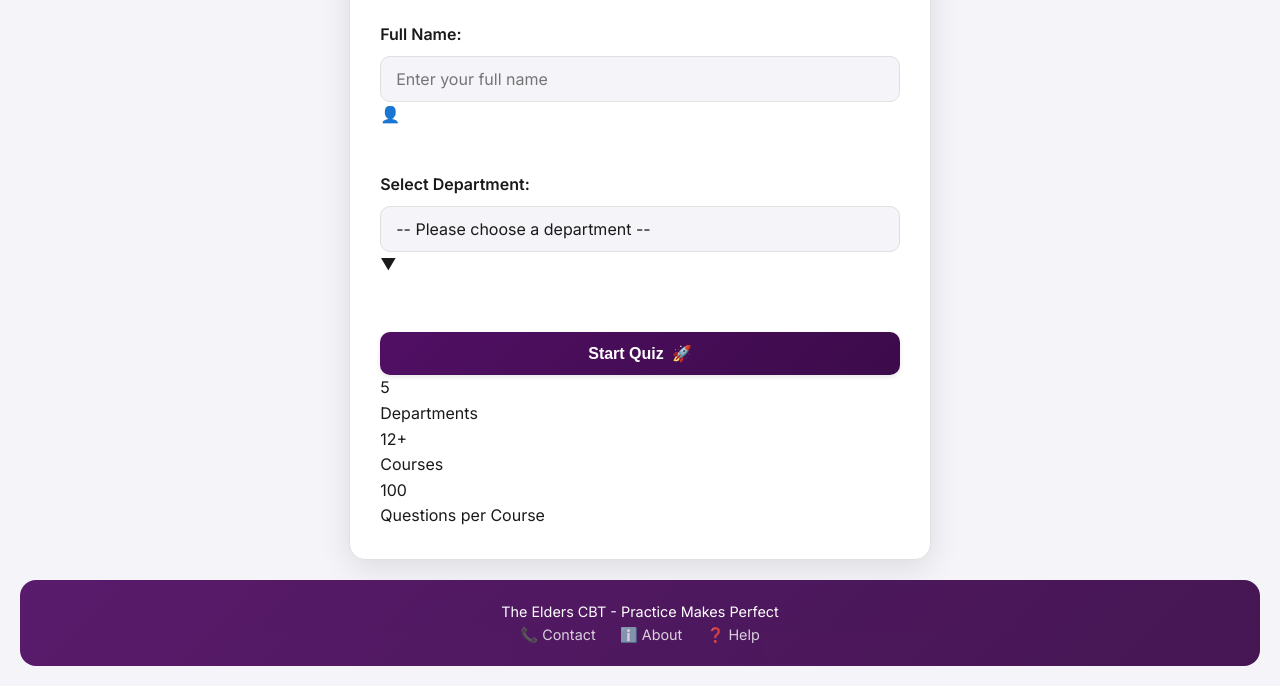
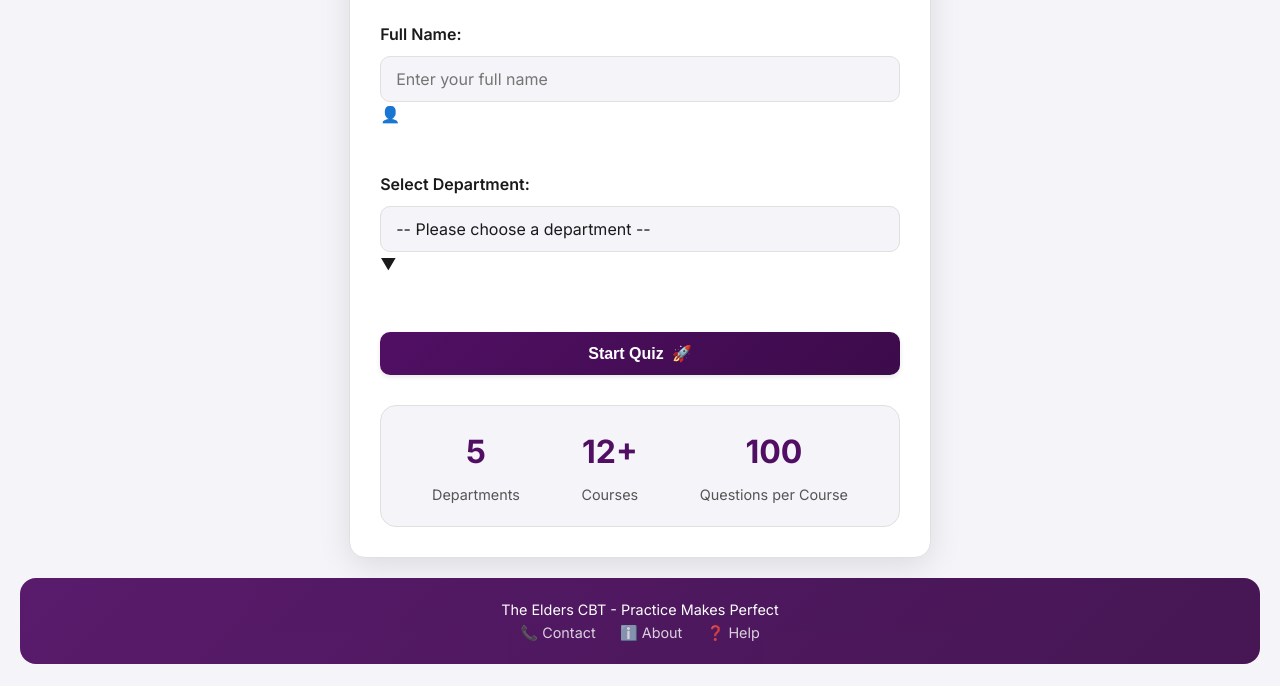
Before and after one commit to TheElders1/the-elders-cbt-practice, a plain HTML site: page index.html in a window 1280 px wide. Shown: the part 386-1072 px from the top of the page. Drawn offline with Linux system fonts and the light colour scheme.

Commit message:
Update style.css

```diff
--- a/style.css
+++ b/style.css
@@ -99,6 +99,30 @@ input[type="text"], select { width: 100%; padding: 12px 15px; font-size: 1em; co
 .form-feedback.success { color: var(--success-color); }
 .form-feedback.error { color: var(--danger-color); }
 .form-actions { margin-top: 30px; }
+
+/* --- CORRECTED: Quick Stats Section --- */
+.quick-stats {
+    margin-top: 30px;
+    padding: 20px;
+    background: var(--gradient-secondary, var(--page-bg));
+    border-radius: var(--border-radius);
+    border: 1px solid var(--container-border);
+    display: flex;
+    justify-content: space-around; /* This makes them side-by-side */
+    align-items: center;
+    text-align: center;
+}
+.stat-number {
+    font-size: 2em;
+    font-weight: 700;
+    color: var(--primary-color);
+}
+.stat-label {
+    font-size: 0.9em;
+    color: var(--text-secondary);
+    margin-top: 5px;
+}
+
 
 /* ==========================================================================
    6. Buttons & Links
@@ -226,4 +250,10 @@ footer a:hover { color: var(--pure-white); opacity: 1; text-decoration: underlin
     #next-btn, .submit-btn { order: 3; }
     .footer-links { flex-direction: column; gap: 10px; text-align: center; }
     .score-display { flex-direction: column; text-align: center; }
+    /* Corrected responsive for quick stats */
+    .quick-stats {
+        flex-direction: column;
+        align-items: center; /* Center the items when stacked */
+        gap: 20px;
+    }
 }
```
